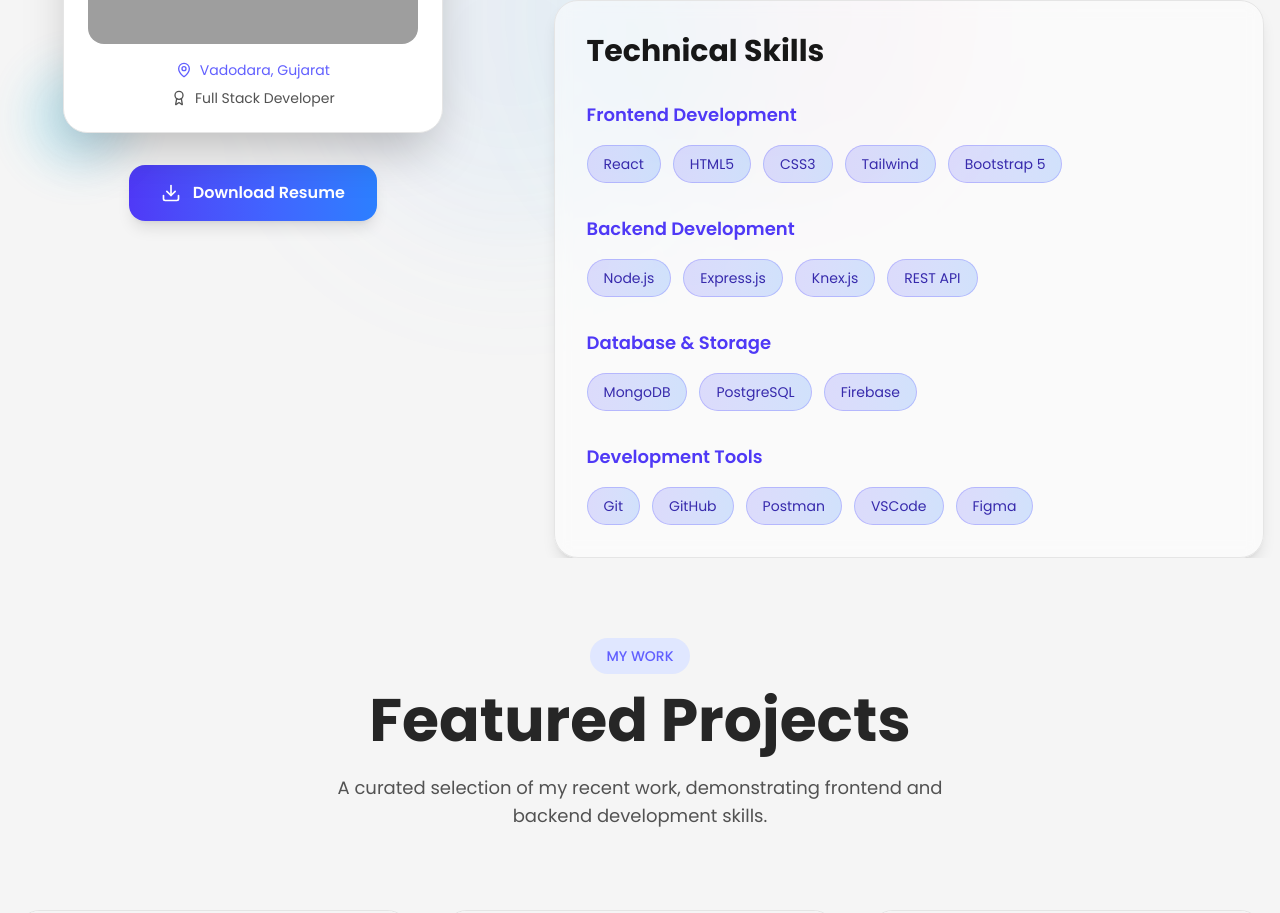
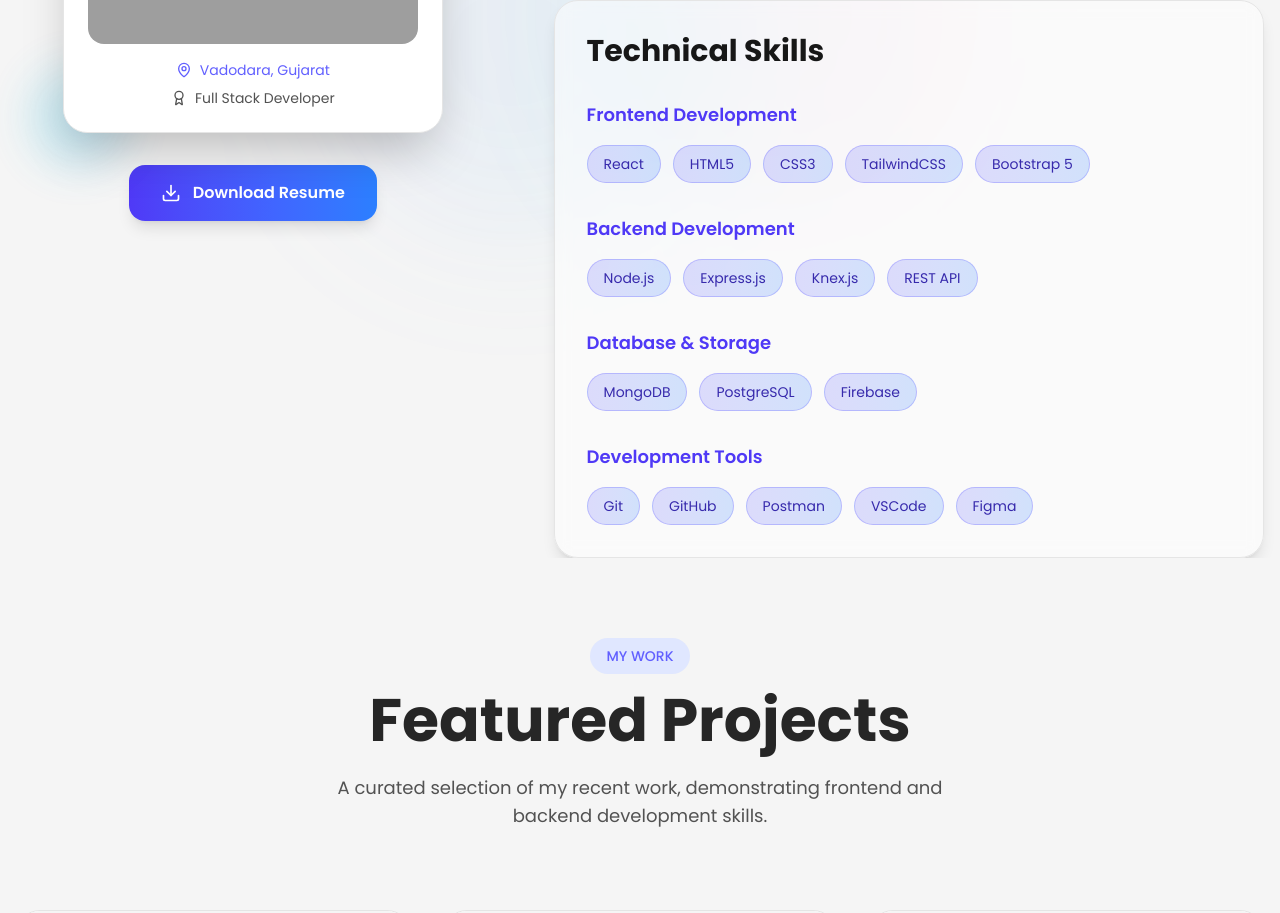
Before and after one commit to HitarthRevakar/portfolio-hitarth, a React (Vite) app: page / in a window 1280 px wide. Shown: the part 1293-2206 px from the top of the page. Built offline with nearby package versions, Linux system fonts and the light colour scheme; grey boxes are pictures that could not be loaded.

Commit message:
update about

```diff
--- a/src/pages/About.jsx
+++ b/src/pages/About.jsx
@@ -30,7 +30,7 @@ const About = () => {
   };
 
   const skills = {
-    frontend: ["React", "HTML5", "CSS3", "Tailwind", "Bootstrap 5"],
+    frontend: ["React", "HTML5", "CSS3", "TailwindCSS", "Bootstrap 5"],
     backend: ["Node.js", "Express.js", "Knex.js", "REST API"],
     database: ["MongoDB", "PostgreSQL", "Firebase"],
     tools: ["Git", "GitHub", "Postman", "VSCode", "Figma"],
```
